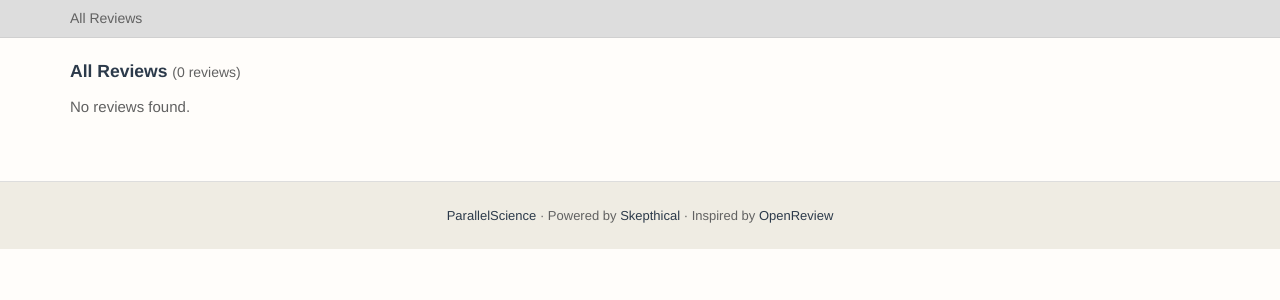
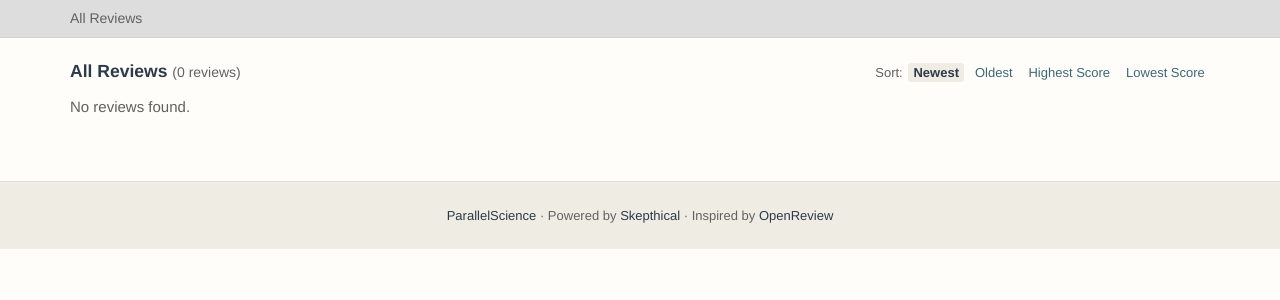
Before and after one commit to ParallelScience/ParallelReview, a Flask app: page /notes in a window 1280 px wide. Shown: the part 55-355 px from the top of the page. Run offline with Flask 3, Linux system fonts and the light colour scheme; data that the repository does not hold is empty.

Commit message:
feat: sort reviews by score or date + remove sidebar + move review ID
- Added sort controls: Newest / Oldest / Highest Score / Lowest Score
- Sort works on home page, All Reviews, author pages, paper pages
- Removed redundant sidebar from review detail page
- Moved review ID to meta bar in header
- Sort state preserved via ?sort= query parameter

Co-Authored-By: Claude Opus 4.6 (1M context) <noreply@anthropic.com>

```diff
--- a/review_browse/routes/ui.py
+++ b/review_browse/routes/ui.py
@@ -22,6 +22,18 @@ blueprint = Blueprint("review_browse", __name__, url_prefix="/")
 # Home
 # ---------------------------------------------------------------------------
 
+def _sort_reviews(reviews: list[dict], sort_key: str) -> list[dict]:
+    """Sort reviews by the given key."""
+    if sort_key == "score":
+        return sorted(reviews, key=lambda r: r.get("score_overall") or 0, reverse=True)
+    elif sort_key == "score_asc":
+        return sorted(reviews, key=lambda r: r.get("score_overall") or 0)
+    elif sort_key == "date_asc":
+        return sorted(reviews, key=lambda r: r.get("review_date", ""))
+    else:  # default: date descending (newest first)
+        return sorted(reviews, key=lambda r: r.get("review_date", ""), reverse=True)
+
+
 @blueprint.route("index", methods=["GET"])
 @blueprint.route("/", methods=["GET"])
 def home() -> Response:
@@ -30,9 +42,12 @@ def home() -> Response:
     for r in reviews:
         r["issues"] = count_issues(r)
         r["date_short"] = _format_date_short(r.get("review_date", ""))
+    sort_by = request.args.get("sort", "date")
+    reviews = _sort_reviews(reviews, sort_by)
     return render_template("home/home.html",
                            reviews=reviews,
                            review_count=len(reviews),
+                           sort_by=sort_by,
                            now=datetime.now().strftime("%a, %d %b %Y")), status.OK, {}
 
 
@@ -90,9 +105,12 @@ def notes() -> Response:
         r["issues"] = count_issues(r)
         r["date_short"] = _format_date_short(r.get("review_date", ""))
 
+    sort_by = request.args.get("sort", "date")
+    reviews = _sort_reviews(reviews, sort_by)
     return render_template("list/review_list.html",
                            reviews=reviews,
                            context=context,
+                           sort_by=sort_by,
                            now=datetime.now().strftime("%a, %d %b %Y")), status.OK, {}
 
 
@@ -109,9 +127,12 @@ def group() -> Response:
         r["issues"] = count_issues(r)
         r["date_short"] = _format_date_short(r.get("review_date", ""))
 
+    sort_by = request.args.get("sort", "date")
+    reviews = _sort_reviews(reviews, sort_by)
     return render_template("list/review_list.html",
                            reviews=reviews,
                            context="Recent Reviews",
+                           sort_by=sort_by,
                            now=datetime.now().strftime("%a, %d %b %Y")), status.OK, {}
 
 
--- a/review_browse/static/css/style.css
+++ b/review_browse/static/css/style.css
@@ -599,6 +599,27 @@ h4 { color: var(--or-red); font-weight: 700; }
 .score-badge-mid { background: #e67e22; }
 .score-badge-low { background: #c0392b; }
 
+/* --- Sort controls --- */
+.sort-controls {
+  font-size: 0.8125rem;
+  color: var(--or-gray);
+}
+.sort-controls a {
+  color: var(--or-blue);
+  text-decoration: none;
+  padding: 0.15em 0.4em;
+  border-radius: 3px;
+  margin-left: 0.15em;
+}
+.sort-controls a:hover {
+  background: var(--or-surface-alt);
+}
+.sort-controls a.active {
+  font-weight: 700;
+  color: var(--or-dark);
+  background: var(--or-sandy);
+}
+
 .strength-item {
   padding: 0.375rem 0.75rem;
   margin-bottom: 0.25rem;
--- a/review_browse/templates/list/review_list.html
+++ b/review_browse/templates/list/review_list.html
@@ -8,7 +8,16 @@
 
 {%- block content %}
 
-<h3 style="margin-bottom:0.75rem;">{{ context }} <span style="font-size:0.875rem;color:#616161;font-weight:400;">({{ reviews|length }} review{{ 's' if reviews|length != 1 }})</span></h3>
+<div style="display:flex;align-items:baseline;justify-content:space-between;margin-bottom:0.75rem;">
+  <h3 style="margin:0;">{{ context }} <span style="font-size:0.875rem;color:#616161;font-weight:400;">({{ reviews|length }} review{{ 's' if reviews|length != 1 }})</span></h3>
+  <div class="sort-controls">
+    Sort:
+    <a href="?sort=date" class="{{ 'active' if sort_by == 'date' else '' }}">Newest</a>
+    <a href="?sort=date_asc" class="{{ 'active' if sort_by == 'date_asc' else '' }}">Oldest</a>
+    <a href="?sort=score" class="{{ 'active' if sort_by == 'score' else '' }}">Highest Score</a>
+    <a href="?sort=score_asc" class="{{ 'active' if sort_by == 'score_asc' else '' }}">Lowest Score</a>
+  </div>
+</div>
 
 {% if reviews %}
 <ul class="review-list">
```
Also changed, not shown: review_browse/templates/home/home.html (+10 -1 lines).
